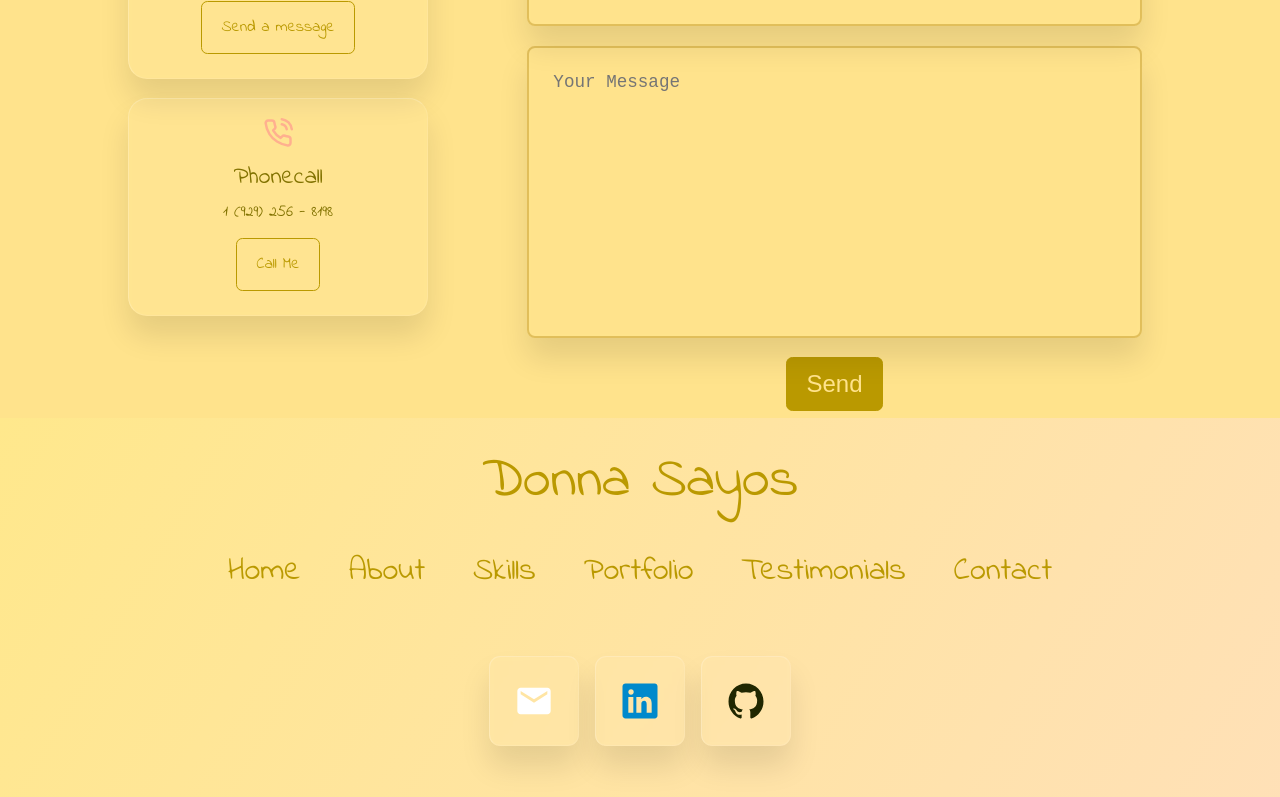
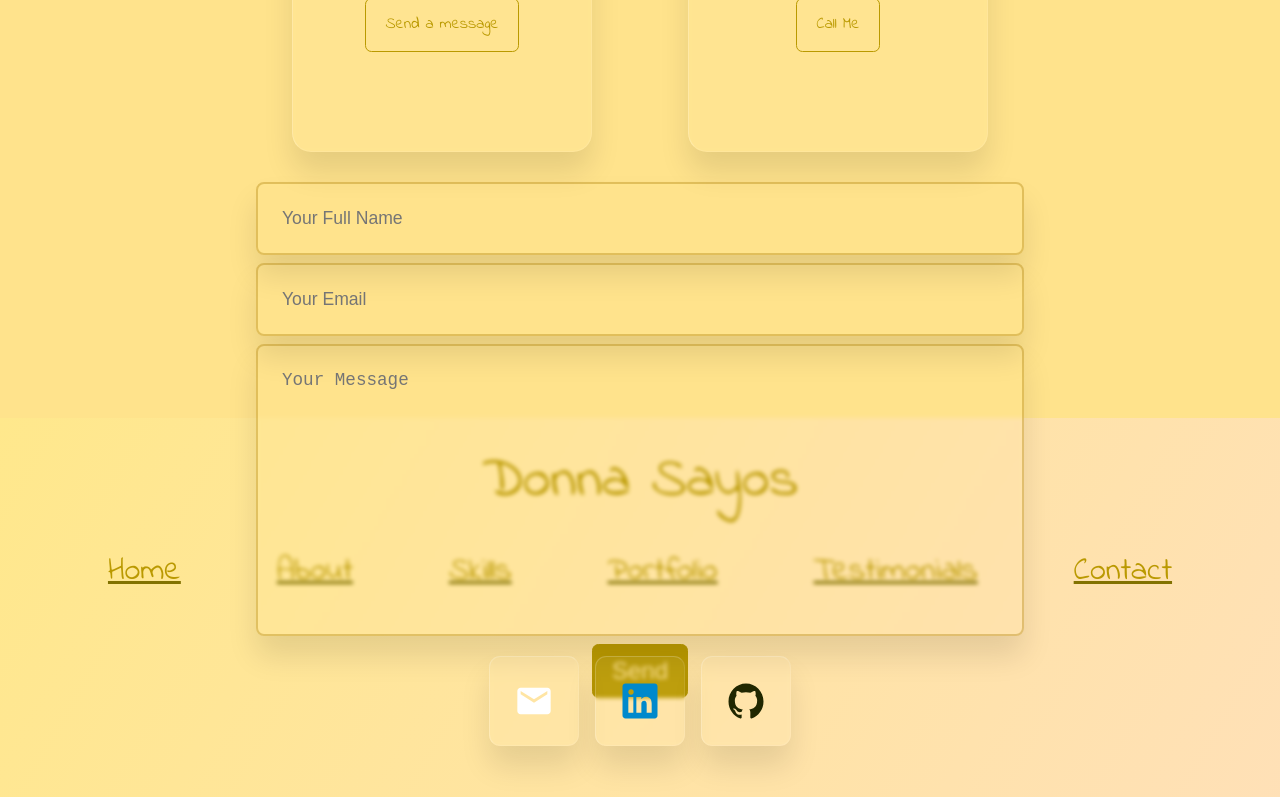
Before and after one commit to Donna-Sayos/Personal-Website, a React (Create React App) app: page / in a window 1280 px wide. Shown: the part 5022-5819 px from the top of the page. Built offline with nearby package versions, Linux system fonts and the light colour scheme; a web font is replaced by a local one.

Commit message:
ready to be deployed

```diff
--- a/src/components/contact/Contact.jsx
+++ b/src/components/contact/Contact.jsx
@@ -27,7 +27,7 @@ const Contact = () => {
       <div className="contact_top">
         <h3 className="sub5">Get In Touch</h3>
         <h2 className="sub5_">Contact Me. Don't be shy 😊</h2>
-        <medium>( Please provide a valid email 👍🏼 )</medium>
+        <h2>( Please provide a valid email 👍🏼 )</h2>
       </div>
 
       <div className="container contact_container">
--- a/src/components/contact/contact.css
+++ b/src/components/contact/contact.css
@@ -1,17 +1,17 @@
 .container.contact_container {
     width: 60%;
     display: grid;
-    grid-template-columns: 40% 80%;
+    grid-template-rows: 40% 80%;
     gap: 12%;
     position: relative;
-    top: 10%;
-    left: -10%;
+    top: 8%;
 }
 
 .contact_options {
     display: flex;
-    flex-direction: column;
-    gap: 1.2rem;
+    flex-direction: row;
+    justify-content: center;
+    gap: 6rem;
 }
 
 .contact_option {
@@ -66,7 +66,9 @@
 form {
     display: flex;
     flex-direction: column;
-    gap: 1.2rem;
+    gap: 0.5rem;
+    position: relative;
+    top: -10%;
 }
 
 button {
@@ -91,17 +93,19 @@ input, textarea {
 @media screen and (max-width: 1024px) {
     .container.contact_container {
         grid-template-columns: 1fr;
+        grid-template-rows: 30% 60%
     }
     .contact_options {
         flex-direction: row;
         position: relative;
-        left: 18%;
-        top: -40%;
+        left: 8%;
+        top: -20%;
+        gap: 2rem;
     }
     form {
         position: relative;
-        top: -25%;
-        left: 18%;
+        top: -20%;
+        left: 8%;
         gap: 0.5rem;
     }
     .contact_top {
@@ -120,15 +124,22 @@ input, textarea {
     .contact_options {
         flex-direction: column;
         left: 35.5%;
-        top: 410%;
+        top: 670%;
+        gap: 1rem;
     }
     form {
         left: 28.5%;
-        top: 345%;
+        top: 335%;
     }
     .container.contact_container {
         width: var(--container-width-1);
         position: relative;
         left: -20%;
     }
+    .contact_option {
+        backdrop-filter: blur(0);
+    }
+    .contact_option h4 {
+        font-size: 25px;
+    }
 }
--- a/src/components/footer/footer.css
+++ b/src/components/footer/footer.css
@@ -17,9 +17,10 @@ footer {
     display: flex;
     flex-wrap: wrap;
     justify-content: center;
-    gap: 3rem;
+    gap: 6rem;
     margin: 0 auto 3.5rem;
     font-size: 2rem;
+    text-decoration: underline;
 }
 
 .permalinks li:hover {
@@ -59,3 +60,38 @@ footer {
     transform: translateY(-50px);
     transform: translate(-20px, -40px) rotate(-10deg) scale(2.5);
 }
+
+/* For tablets */
+@media screen and (max-width: 1024px) {
+  .permalinks {
+    gap: 2rem;
+    margin: 0 auto 1.5rem;
+  }
+  .name {
+    margin: 0;
+  }
+}
+/* For mobile phones */
+@media screen and (max-width: 600px) {
+   footer {
+    position: relative;
+    bottom: 0;
+    width: 450px;
+    margin-top: 2360px;
+   }
+   .permalinks {
+    gap: 10px;
+    font-size: 1.3rem;
+   }
+   .name {
+    position: static;
+    font-size: 2.5rem;
+   }
+   .footer_socials {
+    gap: 2rem;
+    margin-bottom: 1.5rem;
+   }
+   .footer_socials a {
+    padding: 0.5rem;
+   }
+}
--- a/src/components/portfolio/portfolio.css
+++ b/src/components/portfolio/portfolio.css
@@ -20,7 +20,6 @@
 }
 
 .portfolio_item:hover {
-    border-color: var(--color-gradient-2);
     transform: scale(1.1);
     cursor: default;
 }
--- a/src/components/testimonials/Testimonials.jsx
+++ b/src/components/testimonials/Testimonials.jsx
@@ -34,7 +34,7 @@ const Testimonials = () => {
               <div className="name_social">
                 <h2>{name}</h2>
                 <a href={link} target="_blank" rel="noreferrer">
-                    <IoLogoLinkedin size={30} color="#0089CC" />
+                    <IoLogoLinkedin size={30} color="#0089CC" className="icon"/>
                 </a>
               </div>
               <p>{feedback}</p>
--- a/src/components/testimonials/testimonials.css
+++ b/src/components/testimonials/testimonials.css
@@ -21,6 +21,15 @@
     flex-direction: row;
     justify-content: center;
     gap: 1rem;
+}
+
+.icon {
+    transition: var(--transition);
+}
+
+.icon:hover {
+    transform: translateY(-50px);
+    transform: translate(-20px, -40px) rotate(-10deg) scale(2);
 }
 
 .testimonial {
```
